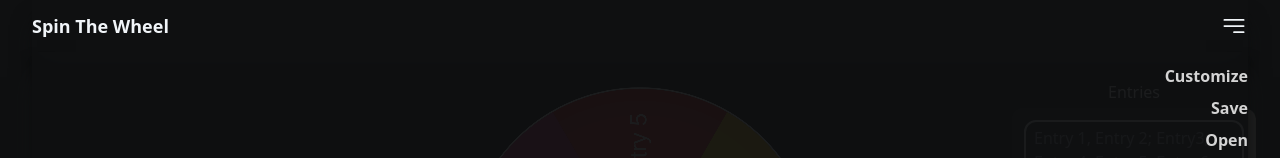
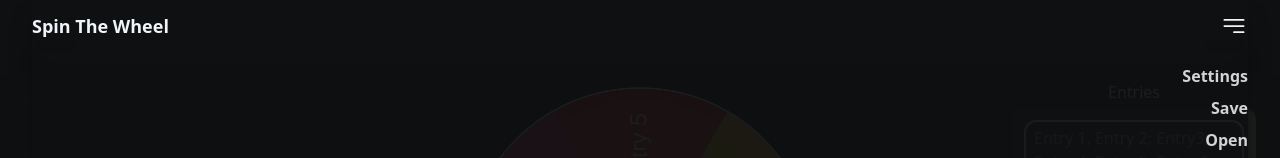
Before and after one commit to ajvejko/WheelOfFortune, a Vue app: page / in a window 1280 px wide. Both pictures are taken after a click on the button 1234 px from the left and 26 px from the top of the page. Shown: the top 158 px of the page. Built offline with nearby package versions, Linux system fonts and the light colour scheme.

Commit message:
last commit for a while

```diff
--- a/src/components/CustomizeWindow.vue
+++ b/src/components/CustomizeWindow.vue
@@ -11,10 +11,10 @@ defineEmits(["close"]);
       class="relative flex h-fit justify-center rounded-xl border-2 bg-bgCustom px-4 py-4 text-slate-100"
     >
       <div>
-        <div class="text-center font-roboto text-3xl">Customize</div>
-        <div>
+        <h1 class="text-center font-roboto text-3xl">Customize</h1>
+
+        <div class="pb-3">
           <h2 class="mt-3 text-lg font-light">Spin time ({{ spinTime }}s):</h2>
-
           <input
             v-model="spinTime"
             type="range"
@@ -26,7 +26,7 @@ defineEmits(["close"]);
         </div>
         <button
           @click="$emit('close')"
-          class="rounded-md mt-3 border-2 py-1 px-2 text-slate-100 shadow-[0_0px_8px_rgba(0,0,0,0.25)] active:shadow-slate-100"
+          class="mt-3 rounded-md border-2 py-1 px-2 text-slate-100 shadow-[0_0px_8px_rgba(0,0,0,0.25)] active:shadow-slate-100"
         >
           Close
         </button>
--- a/src/components/Navbar.vue
+++ b/src/components/Navbar.vue
@@ -46,7 +46,7 @@ const close = (): void => {
           "
           class="font-bold text-neutral-300"
         >
-          Customize
+          Settings
         </a>
         <a id="Save" href="#" class="mt-2 font-bold text-neutral-300">Save</a>
         <a id="Open" href="#" class="mt-2 font-bold text-neutral-300">Open</a>
```
Also changed, not shown: 1 other file (tests, documents, lock files or other folders).
